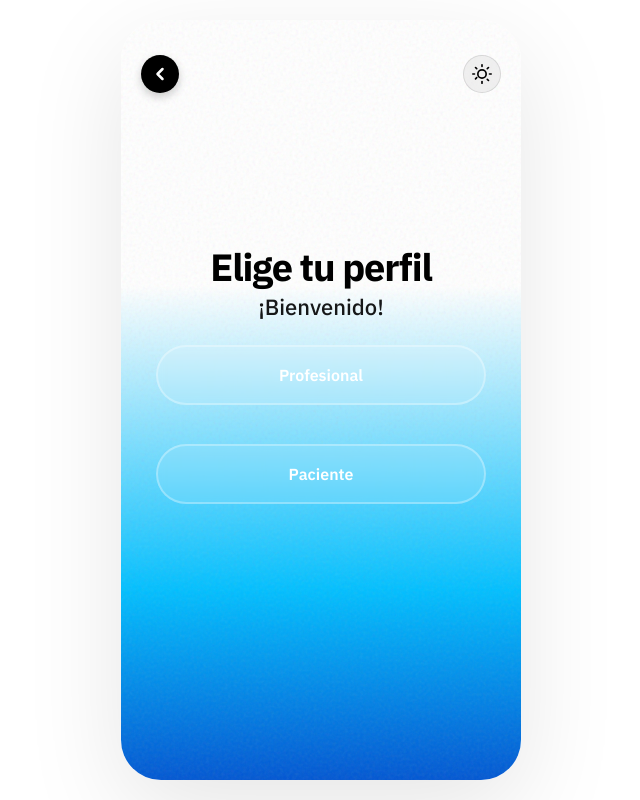
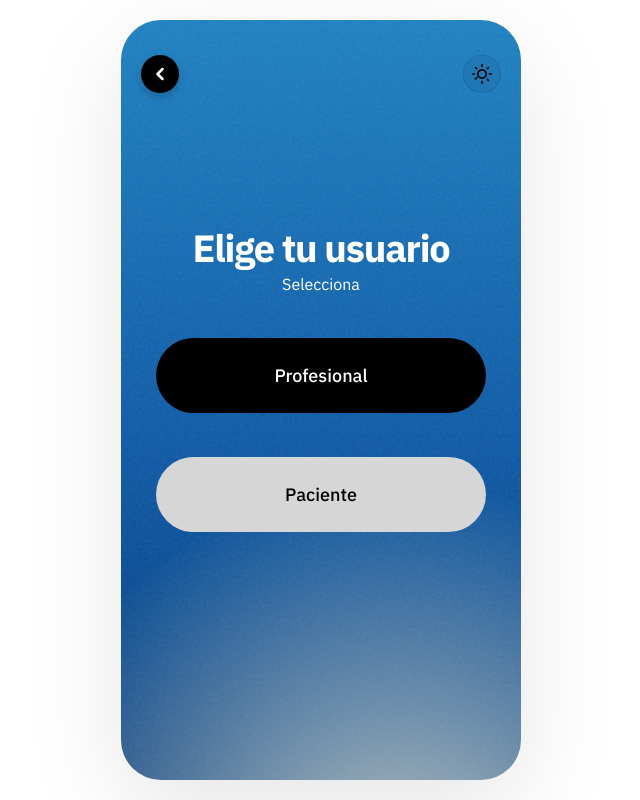
Before and after one commit to brayj4728/app-agenda-2, a website: page public/register.html in a window 1280 px wide. Shown: the whole page, without its empty margins (319-959 px from the left). Drawn offline with nearby package versions, Linux system fonts and the light colour scheme.

Commit message:
Pixel-perfect role selection screen: 'Elige tu usuario' title, 'Selecciona' subtitle, and specific Professional (black) / Patient (gray) pill buttons

```diff
--- a/public/register.html
+++ b/public/register.html
@@ -21,25 +21,23 @@
 
         :root {
             --bg-color: #fff;
-            --text-main: #000;
-            --text-label: rgba(0, 0, 0, 0.65);
-            --text-gray: rgba(0, 0, 0, 0.85);
+            --text-main: #fff;
+            --text-label: rgba(255, 255, 255, 0.7);
+            --text-gray: rgba(255, 255, 255, 0.9);
             --btn-text: #fff;
-            --input-border: rgba(0, 0, 0, 0.2);
-            --input-focus: #000;
-            --gradient-start: #FFFFFF;
-            --gradient-mid: #FFFFFF;
+            --input-border: rgba(255, 255, 255, 0.4);
+            --input-focus: #fff;
+            --gradient-start: #1D81C2;
+            --gradient-mid: #0D5AA7;
+            --gradient-end: #003B7E;
+            --glow-color: #FFF9E0;
         }
 
         .dark-mode {
             --bg-color: #000;
-            --text-main: #fff;
-            --text-label: rgba(255, 255, 255, 0.7);
-            --text-gray: rgba(255, 255, 255, 0.9);
-            --input-border: rgba(255, 255, 255, 0.4);
-            --input-focus: #fff;
             --gradient-start: #000000;
-            --gradient-mid: #000000;
+            --gradient-mid: #002147;
+            --gradient-end: #0D5AA7;
         }
 
         body {
@@ -61,9 +59,9 @@
             display: flex;
             flex-direction: column;
             max-width: 400px;
-            /* Top padding adjusted, Bottom increased to move panel up and separate from nav bar */
-            padding: clamp(80px, 12vh, 100px) clamp(25px, 6vw, 35px) 130px;
-            background: linear-gradient(180deg, var(--gradient-start) 0%, var(--gradient-mid) 35%, #00BFFF 75%, #0056D2 100%);
+            padding: clamp(60px, 12vh, 80px) clamp(25px, 6vw, 35px) 100px;
+            background: radial-gradient(circle at 70% 115%, var(--glow-color) -15%, transparent 45%),
+                linear-gradient(180deg, var(--gradient-start) 0%, var(--gradient-mid) 55%, var(--gradient-end) 100%);
             transition: background 0.4s ease;
         }
 
@@ -198,20 +196,30 @@
         /* ROLE SELECTION */
         .role-btn {
             width: 100%;
-            padding: 18px;
-            border-radius: 30px;
-            border: 2px solid rgba(255, 255, 255, 0.3);
-            background: rgba(255, 255, 255, 0.1);
+            padding: clamp(20px, 4vh, 26px);
+            border-radius: 40px;
+            border: none;
+            font-size: 18px;
+            font-weight: 500;
+            margin-bottom: 20px;
+            cursor: pointer;
+            transition: transform 0.2s ease, background 0.3s ease;
+        }
+
+        .role-btn.prof {
+            background-color: #000;
             color: #fff;
-            font-size: 16px;
-            font-weight: 600;
-            margin-bottom: 15px;
-            cursor: pointer;
-            backdrop-filter: blur(5px);
+        }
+
+        .role-btn.pat {
+            background-color: #D6D6D6;
+            /* Exact light gray color from screenshot */
+            color: #000;
         }
 
         .role-btn:hover {
-            background: rgba(255, 255, 255, 0.2);
+            transform: scale(1.02);
+            opacity: 0.9;
         }
 
         /* FORM STYLES */
@@ -358,12 +366,12 @@
 
         <!-- STEP 1: SELECT ROLE -->
         <div id="viewSelection" class="view-section active">
-            <div class="title-section">
-                <h1 class="main-title">Elige tu perfil</h1>
-                <p class="view-subtitle" style="opacity: 0.9;">¡Bienvenido!</p>
+            <div class="title-section" style="margin-bottom: 20px;">
+                <h1 class="main-title">Elige tu usuario</h1>
+                <p class="view-subtitle" style="font-weight: 400; font-size: 16px; opacity: 1;">Selecciona</p>
             </div>
-            <button class="role-btn" onclick="selectRole('professional')">Profesional</button>
-            <button class="role-btn" onclick="selectRole('patient')">Paciente</button>
+            <button class="role-btn prof" onclick="selectRole('professional')">Profesional</button>
+            <button class="role-btn pat" onclick="selectRole('patient')">Paciente</button>
         </div>
 
         <div id="viewProfessional" class="view-section">
```
